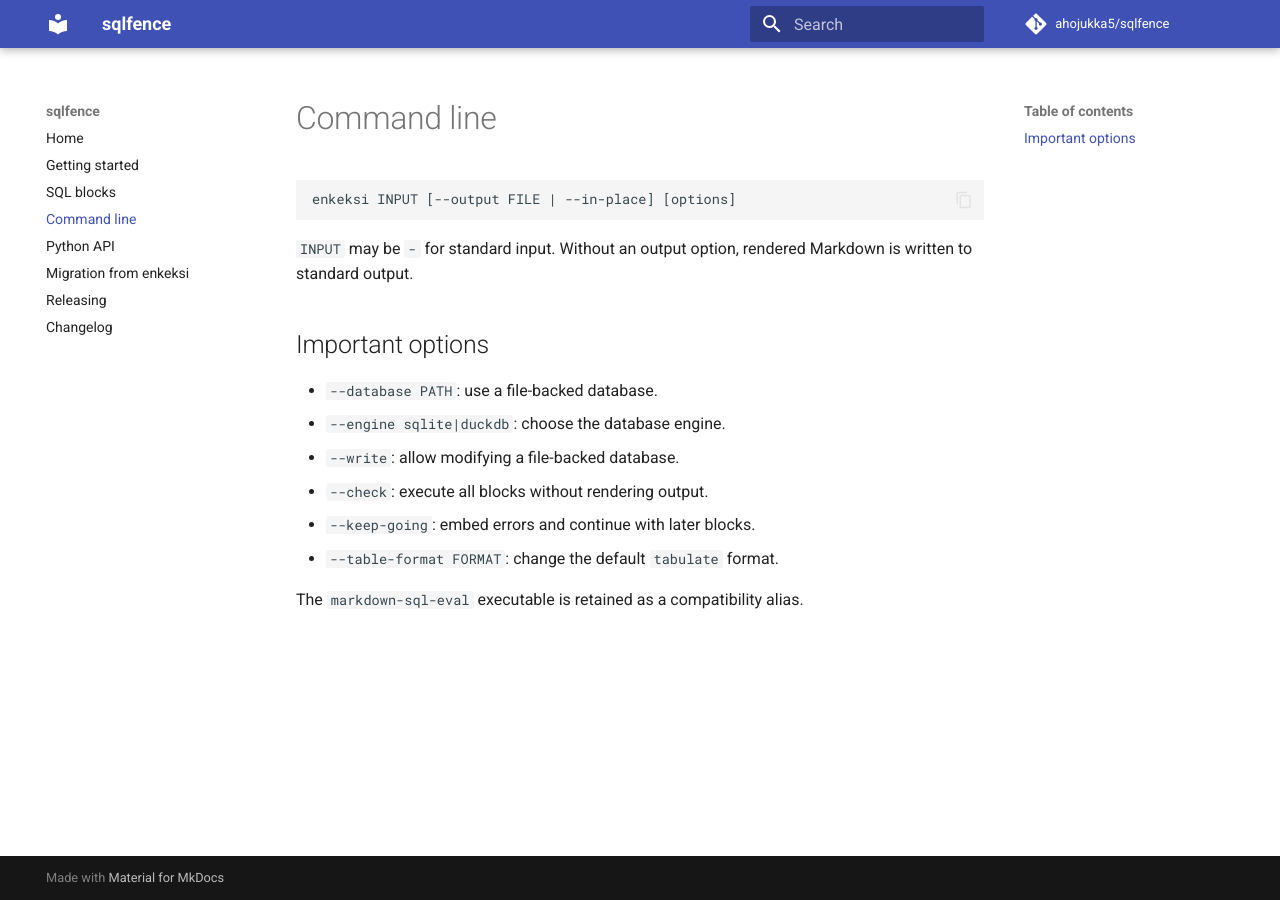
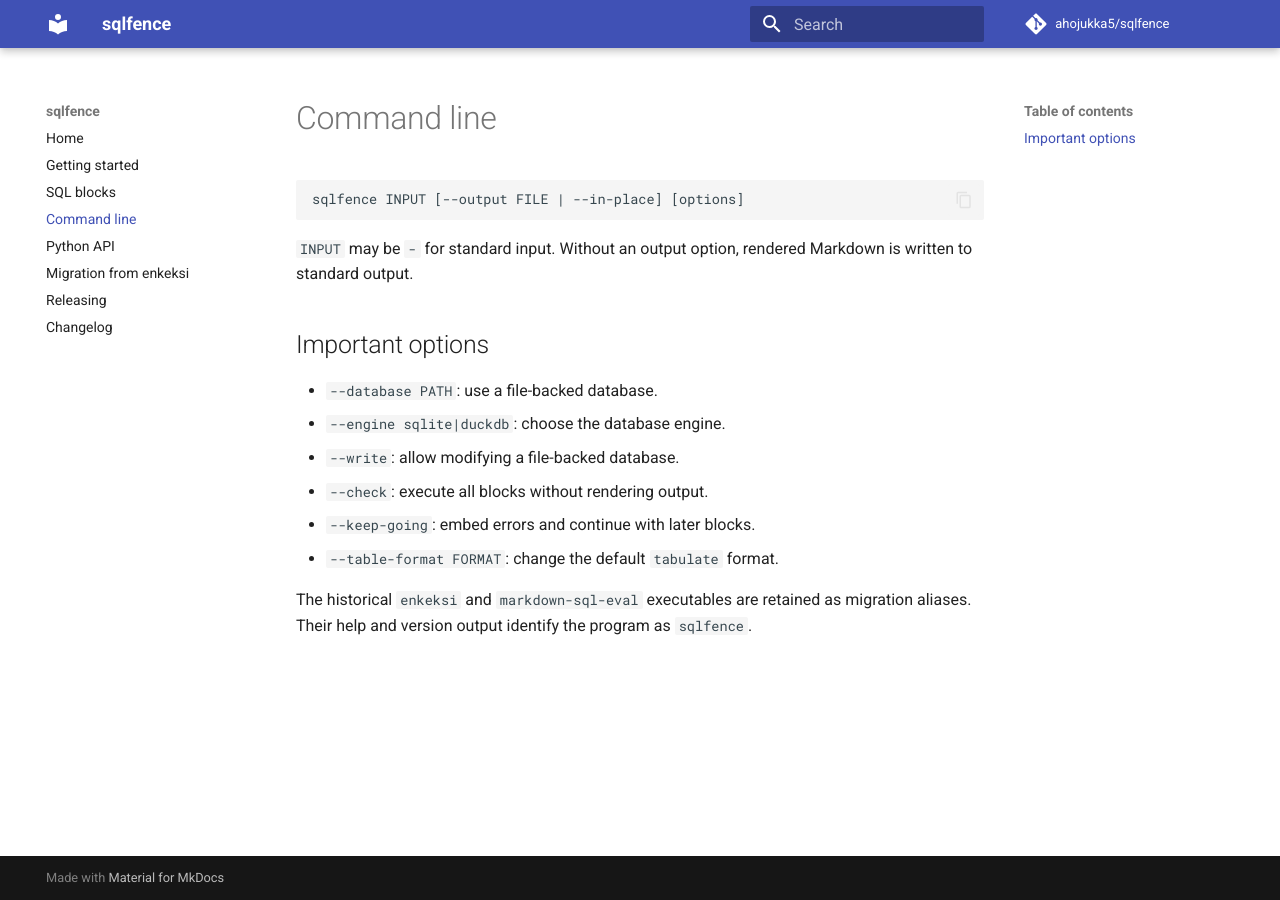
Before and after one commit to ahojukka5/enkeksi, an MkDocs documentation site: the page built from docs/cli.md, in a window 1280 px wide. Built offline with MkDocs 1.6.1 and Material for MkDocs 9.7.7, drawn with Linux system fonts in a browser that asks for light colours; comment, search, counter and statistics services are not loaded.

Commit message:
Update sqlfence CLI documentation

````diff
--- a/docs/cli.md
+++ b/docs/cli.md
@@ -1,7 +1,7 @@
 # Command line
 
 ```text
-enkeksi INPUT [--output FILE | --in-place] [options]
+sqlfence INPUT [--output FILE | --in-place] [options]
 ```
 
 `INPUT` may be `-` for standard input. Without an output option, rendered
@@ -16,4 +16,6 @@ Markdown is written to standard output.
 - `--keep-going`: embed errors and continue with later blocks.
 - `--table-format FORMAT`: change the default `tabulate` format.
 
-The `markdown-sql-eval` executable is retained as a compatibility alias.
+The historical `enkeksi` and `markdown-sql-eval` executables are retained as
+migration aliases. Their help and version output identify the program as
+`sqlfence`.
````
